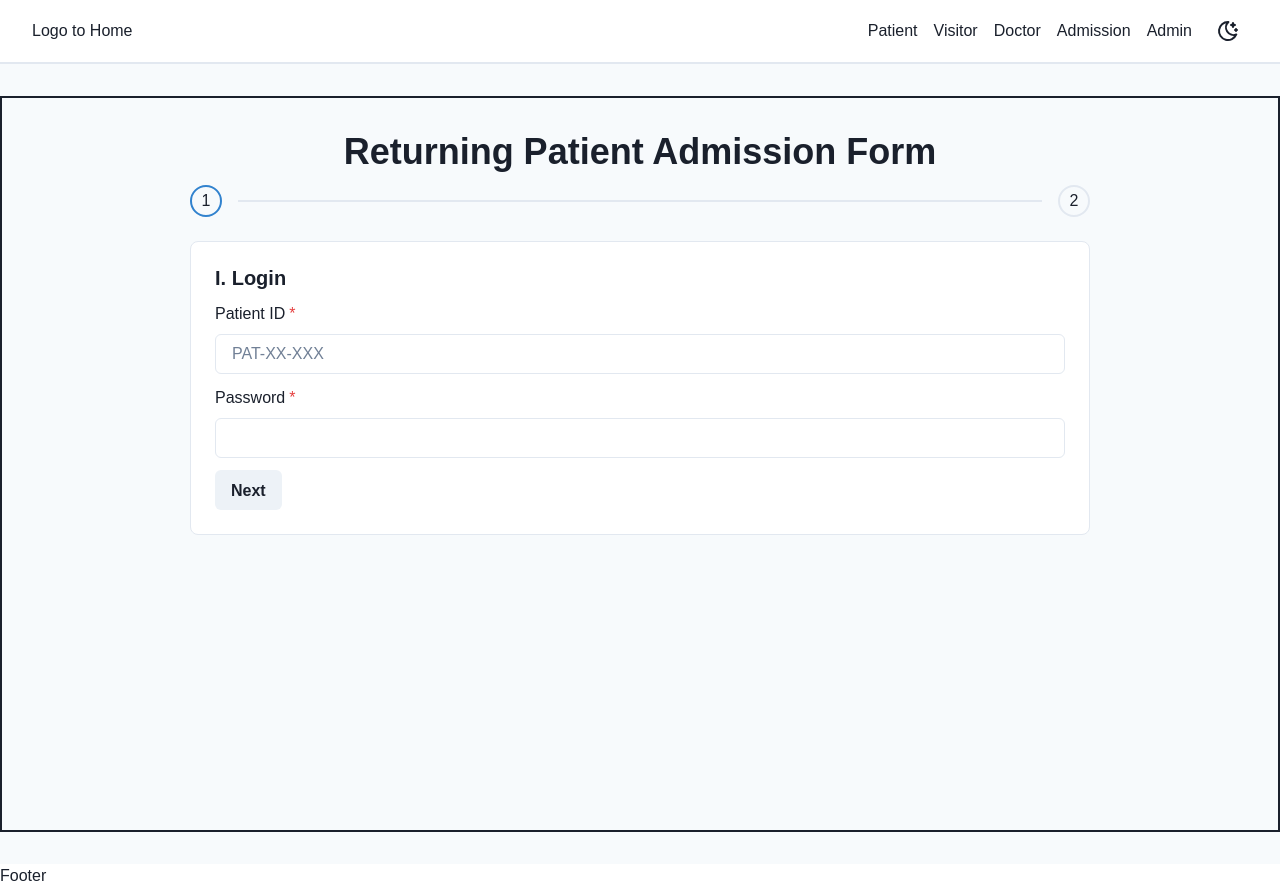
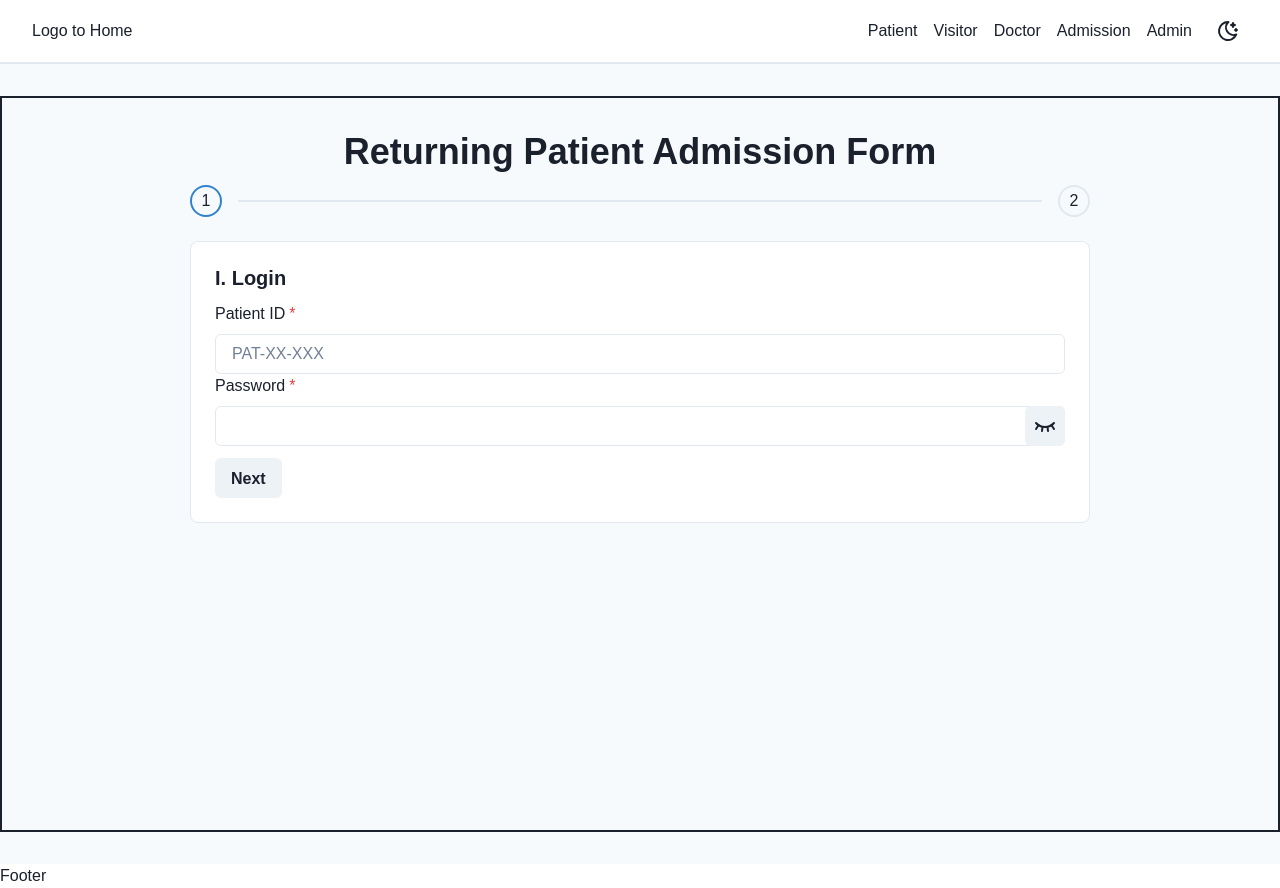
Before and after one commit to Viadsss/Deparavia-frontend, a React (Vite) app: page /admission/returning in a window 1280 px wide. Built offline with nearby package versions, Linux system fonts and the light colour scheme.

Commit message:
Connect returning Login API

```diff
--- a/src/components/admission/returning/LoginInfo.jsx
+++ b/src/components/admission/returning/LoginInfo.jsx
@@ -1,10 +1,17 @@
 import {
   Button,
   FormControl,
+  FormErrorIcon,
+  FormErrorMessage,
   FormLabel,
   Heading,
+  IconButton,
   Input,
+  InputGroup,
+  InputRightElement,
 } from "@chakra-ui/react";
+import { IconEye, IconEyeClosed } from "@tabler/icons-react";
+import axios from "axios";
 import PropTypes from "prop-types";
 import { useState } from "react";
 
@@ -15,6 +22,8 @@ export default function LoginInfo({
   handleNextStep,
 }) {
   const [isLoading, setIsLoading] = useState(false);
+  const [show, setShow] = useState(false);
+  const [error, setError] = useState("");
 
   const handleChange = (e) => {
     const { name, value } = e.target;
@@ -22,6 +31,7 @@ export default function LoginInfo({
       ...prev,
       [name]: name === "patientID" ? value.toUpperCase() : value,
     }));
+    setError("");
   };
 
   const handleSumbit = async (e) => {
@@ -31,8 +41,14 @@ export default function LoginInfo({
     console.log(loginFormData);
     try {
       // TODO: POST (Check Pass and ID to the Database) and check if successful
-      await new Promise((resolve) => setTimeout(resolve, 2000));
+      await axios.post(
+        "http://localhost:8080/api/admission/returning/login",
+        loginFormData
+      );
       handleNextStep();
+    } catch (err) {
+      const message = err.response.data;
+      setError(message);
     } finally {
       setIsLoading(false);
     }
@@ -44,7 +60,7 @@ export default function LoginInfo({
         I. Login
       </Heading>
       <form onSubmit={handleSumbit}>
-        <FormControl isRequired mt="12px">
+        <FormControl isRequired mt="12px" isInvalid={Boolean(error)}>
           <FormLabel>Patient ID</FormLabel>
           <Input
             type="text"
@@ -54,17 +70,28 @@ export default function LoginInfo({
             value={loginFormData.patientID}
             onChange={handleChange}
           />
-        </FormControl>
-        <FormControl isRequired mt="12px">
           <FormLabel>Password</FormLabel>
+          <InputGroup>
             <Input
-            type="password"
+              type={show ? "text" : "password"}
               name="password"
               maxLength={20}
               value={loginFormData.password}
               onChange={handleChange}
             />
+            <InputRightElement>
+              <IconButton
+                icon={show ? <IconEye /> : <IconEyeClosed />}
+                onClick={() => setShow(!show)}
+              />
+            </InputRightElement>
+          </InputGroup>
+          <FormErrorMessage>
+            <FormErrorIcon />
+            {error}
+          </FormErrorMessage>
         </FormControl>
+
         <Button isLoading={isLoading} type="submit" mt="12px">
           Next
         </Button>
```
Lines whose indentation alone changed are shown as unchanged.
